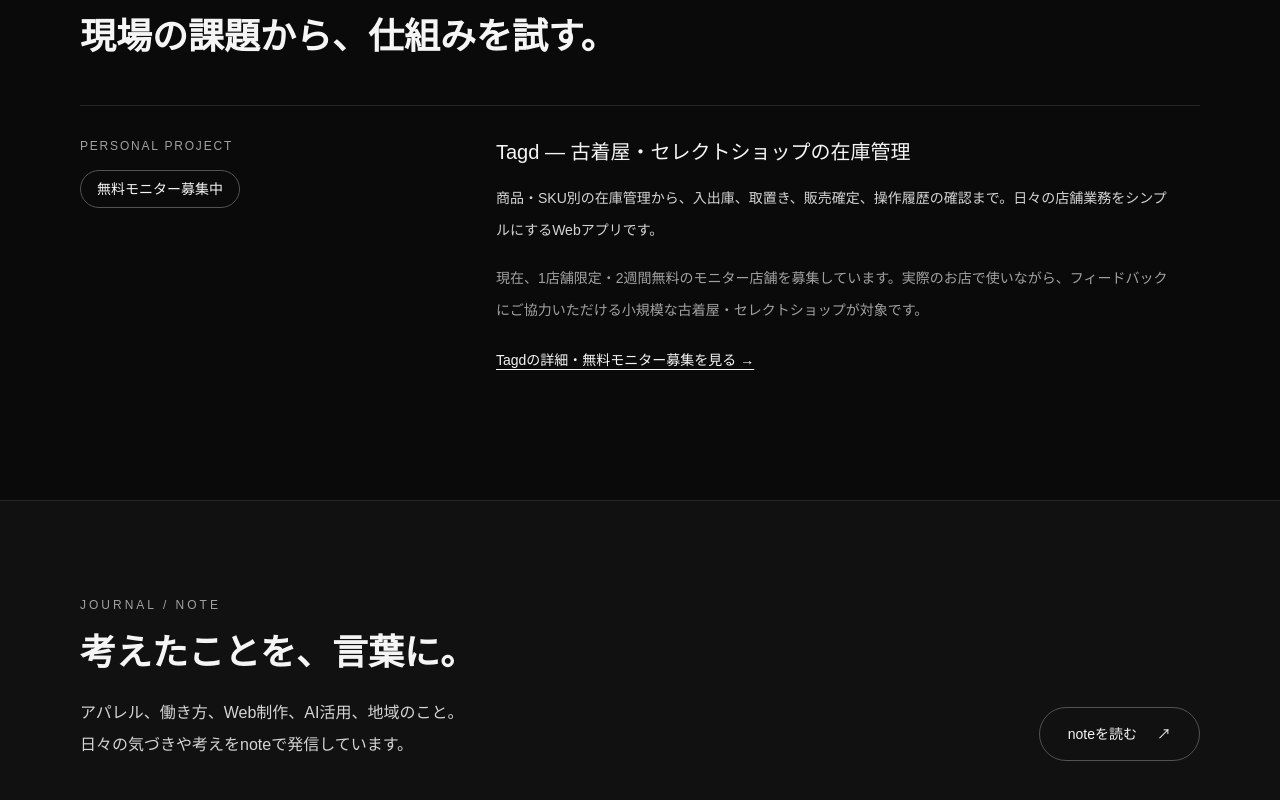
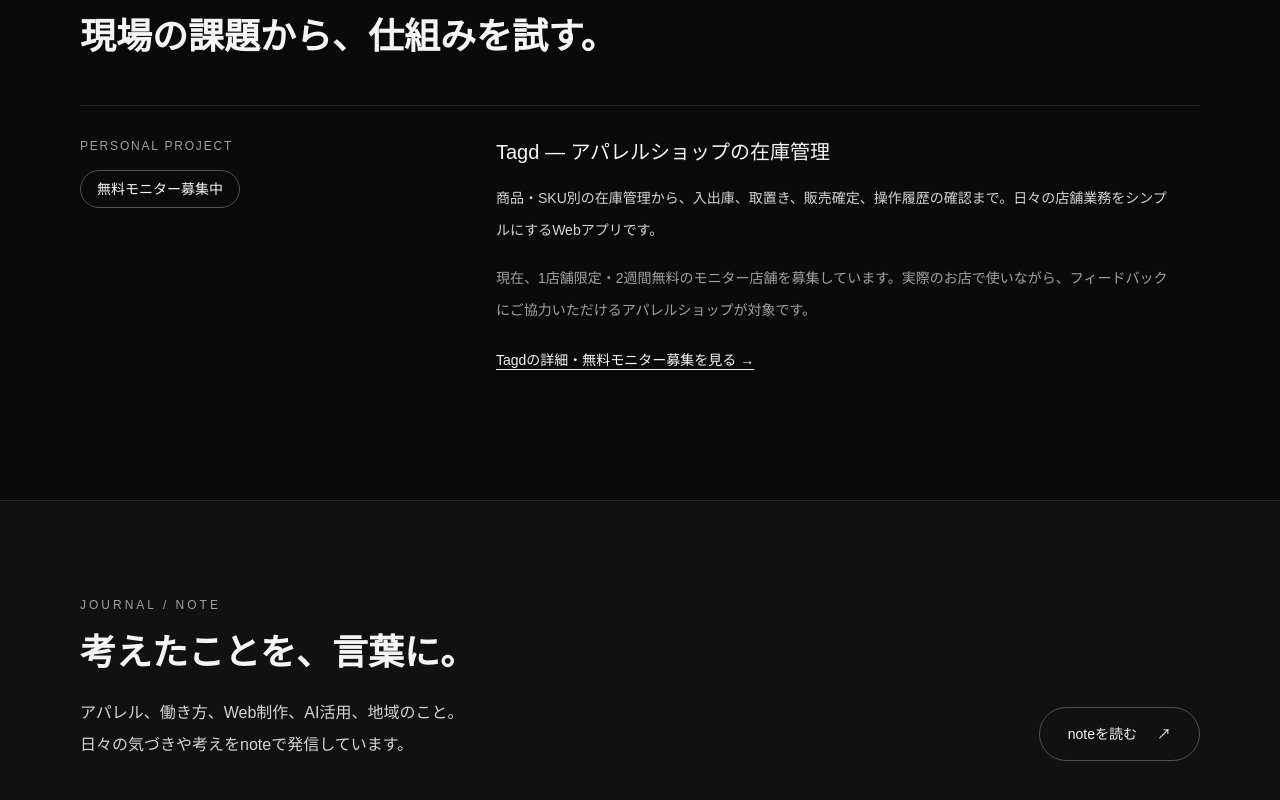
Before and after one commit to imayoshi-base/basehp-renewal, a Next.js app: page / in a window 1280 px wide. Shown: the part 3869-4669 px from the top of the page. Built offline with nearby package versions, Linux system fonts and the light colour scheme.

Commit message:
Unify Tagd audience wording as apparel shops

```diff
--- a/app/page.tsx
+++ b/app/page.tsx
@@ -160,9 +160,9 @@
             <article className="mt-12 grid gap-4 border-t border-neutral-800 py-8 md:grid-cols-[1fr_2fr] md:gap-16">
               <div><p className="text-xs tracking-[0.15em] text-neutral-400">PERSONAL PROJECT</p><p className="mt-4 inline-block rounded-full border border-neutral-600 px-4 py-2 text-sm">無料モニター募集中</p></div>
               <div>
-                <h3 className="text-xl font-medium">Tagd — 古着屋・セレクトショップの在庫管理</h3>
+                <h3 className="text-xl font-medium">Tagd — アパレルショップの在庫管理</h3>
                 <p className="mt-4 max-w-2xl text-sm leading-8 text-neutral-300">商品・SKU別の在庫管理から、入出庫、取置き、販売確定、操作履歴の確認まで。日々の店舗業務をシンプルにするWebアプリです。</p>
-                <p className="mt-4 max-w-2xl text-sm leading-8 text-neutral-400">現在、1店舗限定・2週間無料のモニター店舗を募集しています。実際のお店で使いながら、フィードバックにご協力いただける小規模な古着屋・セレクトショップが対象です。</p>
+                <p className="mt-4 max-w-2xl text-sm leading-8 text-neutral-400">現在、1店舗限定・2週間無料のモニター店舗を募集しています。実際のお店で使いながら、フィードバックにご協力いただけるアパレルショップが対象です。</p>
                 <a href="/tagd" className={`mt-6 inline-block text-sm underline underline-offset-4 ${focus}`}>Tagdの詳細・無料モニター募集を見る →</a>
               </div>
             </article>
--- a/app/tagd/page.tsx
+++ b/app/tagd/page.tsx
@@ -1,11 +1,11 @@
 import type { Metadata } from "next";
 import styles from "./tagd.module.css";
 export const metadata: Metadata = {
- title: "Tagd｜古着屋・セレクトショップの在庫管理",
+ title: "Tagd｜アパレルショップの在庫管理",
  description: "商品・SKU別在庫、入出庫、取置き、販売確定、操作履歴をひとつに。1店舗限定・2週間無料のモニター店舗を募集しています。",
  alternates: {canonical: "/tagd"},
- openGraph: {title:"Tagd｜在庫の先に、お店の時間を。",description:"古着屋・セレクトショップのための在庫管理。無料モニター1店舗募集。",url:"https://www.basehp.com/tagd",images:[]},
- twitter: {card:"summary",title:"Tagd｜古着屋・セレクトショップの在庫管理",description:"1店舗限定・2週間無料モニター募集。"},
+ openGraph: {title:"Tagd｜在庫の先に、お店の時間を。",description:"アパレルショップのための在庫管理。無料モニター1店舗募集。",url:"https://www.basehp.com/tagd",images:[]},
+ twitter: {card:"summary",title:"Tagd｜アパレルショップの在庫管理",description:"1店舗限定・2週間無料モニター募集。"},
  robots: {index:true,follow:true},
 };
 const features = [
@@ -18,9 +18,9 @@
 <a className={styles.skip} href="#main">本文へ移動</a>
 <header className={styles.header}><a href="#" className={styles.logo} aria-label="Tagd ページ先頭">Tagd<span>.</span></a><nav aria-label="Tagd"><a href="#features">できること</a><a href="#monitor">モニター募集 ↗</a></nav></header>
 <main id="main">
-<section className={styles.hero}><p className={styles.eyebrow}>INVENTORY, FOR THE INDEPENDENTS.</p><h1>在庫の先に、<br/>お店の時間を。</h1><div className={styles.heroBottom}><p>一着を選ぶ。売場をつくる。お客さまと話す。<br/>その時間を、もっと大切に。<br/><br/>Tagdは、小規模な古着屋・セレクトショップのための<br className={styles.desktop}/>在庫管理ツールです。</p><div><a className={styles.button} href="#monitor">無料モニターについて ↗</a><p className={styles.small}>1店舗限定 ／ 2週間無料</p></div></div></section>
+<section className={styles.hero}><p className={styles.eyebrow}>INVENTORY, FOR THE INDEPENDENTS.</p><h1>在庫の先に、<br/>お店の時間を。</h1><div className={styles.heroBottom}><p>一着を選ぶ。売場をつくる。お客さまと話す。<br/>その時間を、もっと大切に。<br/><br/>Tagdは、アパレルショップのための<br className={styles.desktop}/>在庫管理ツールです。</p><div><a className={styles.button} href="#monitor">無料モニターについて ↗</a><p className={styles.small}>1店舗限定 ／ 2週間無料</p></div></div></section>
 <section className={styles.screen} aria-labelledby="screen-title"><div className={styles.sectionLine}><h2 id="screen-title">THE WORKSPACE</h2><span>SKU・在庫管理画面</span></div><div className={styles.screenCrop}><img src="/tagd/inventory-demo.png" width="724" height="2172" alt="Tagdの検証画面をもとに商品写真・商品名などを加工したデモ画像。商品・SKU別の実在庫・取置中・販売可能数、入出庫操作、取置一覧、変更履歴が並ぶ。"/></div><p className={styles.small}>検証環境の実画面をもとに、商品写真・商品名などを加工したデモ画像です。変更履歴は一部を掲載しています。画面は開発に伴い変更する場合があります。</p></section>
 <section id="features" className={styles.section}><p className={styles.eyebrow}>LESS FRICTION. MORE FOCUS.</p><h2>お店の在庫を、<br/>ひとつの流れに。</h2><div className={styles.features}>{features.map(([n,title,label,body])=><article key={n}><span className={styles.number}>{n}</span><p className={styles.small}>{label}</p><h3>{title}</h3><p>{body}</p></article>)}</div><p className={styles.note}>外部ECの在庫や、商品の公開・売り切れ状態は自動更新されません。</p></section>
 <section className={styles.about}><p className={styles.eyebrow}>FROM THE SHOP FLOOR.</p><h2>現場で感じた課題を、<br/>現場のための道具に。</h2><p>販売、店舗運営、古着・リユース、EC。<br/>BASEが現場で培った経験をもとに、<br/>日々の在庫管理をシンプルにするために開発しています。</p><a href="/">BASEについて ↗</a></section>
-<section id="monitor" className={styles.monitor}><p className={styles.eyebrow}>EARLY ACCESS / 01 STORE ONLY</p><h2>最初の一店舗を、<br/>募集しています。</h2><p>実際のお店で使いながら、Tagdを一緒に育ててください。</p><dl><div><dt>対象</dt><dd>小規模な古着屋・セレクトショップ</dd></div><div><dt>募集</dt><dd>1店舗限定</dd></div><div><dt>期間・料金</dt><dd>2週間・無料</dd></div><div><dt>お願い</dt><dd>利用後のフィードバックへのご協力</dd></div></dl><p>お申し込み・お問い合わせは、InstagramのDMまたはメールで。<br/>「Tagdモニター希望」と店舗名をお送りください。</p><div className={styles.contacts}><a className={styles.instagram} href="https://www.instagram.com/base_imysryt/" target="_blank" rel="noopener noreferrer">InstagramでDMを送る ↗<span>@base_imysryt（新しいタブで開きます）</span></a><a className={styles.email} href="mailto:imayoshi@basehp.com?subject=Tagd%E3%83%A2%E3%83%8B%E3%82%BF%E3%83%BC%E5%B8%8C%E6%9C%9B">メールで問い合わせる ↗<span>imayoshi@basehp.com</span></a></div><p className={styles.small}>Instagramのプロフィールを開き、「メッセージ」からDMをお送りください。</p></section>
+<section id="monitor" className={styles.monitor}><p className={styles.eyebrow}>EARLY ACCESS / 01 STORE ONLY</p><h2>最初の一店舗を、<br/>募集しています。</h2><p>実際のお店で使いながら、Tagdを一緒に育ててください。</p><dl><div><dt>対象</dt><dd>アパレルショップ</dd></div><div><dt>募集</dt><dd>1店舗限定</dd></div><div><dt>期間・料金</dt><dd>2週間・無料</dd></div><div><dt>お願い</dt><dd>利用後のフィードバックへのご協力</dd></div></dl><p>お申し込み・お問い合わせは、InstagramのDMまたはメールで。<br/>「Tagdモニター希望」と店舗名をお送りください。</p><div className={styles.contacts}><a className={styles.instagram} href="https://www.instagram.com/base_imysryt/" target="_blank" rel="noopener noreferrer">InstagramでDMを送る ↗<span>@base_imysryt（新しいタブで開きます）</span></a><a className={styles.email} href="mailto:imayoshi@basehp.com?subject=Tagd%E3%83%A2%E3%83%8B%E3%82%BF%E3%83%BC%E5%B8%8C%E6%9C%9B">メールで問い合わせる ↗<span>imayoshi@basehp.com</span></a></div><p className={styles.small}>Instagramのプロフィールを開き、「メッセージ」からDMをお送りください。</p></section>
 </main><footer className={styles.footer}><a className={styles.logo} href="#">Tagd.</a><a href="/">Developed by BASE ↗</a></footer></div>}
```
